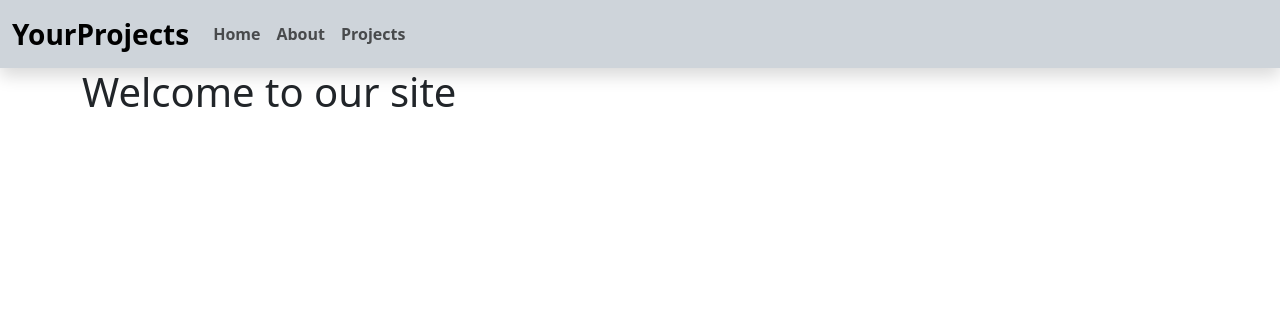
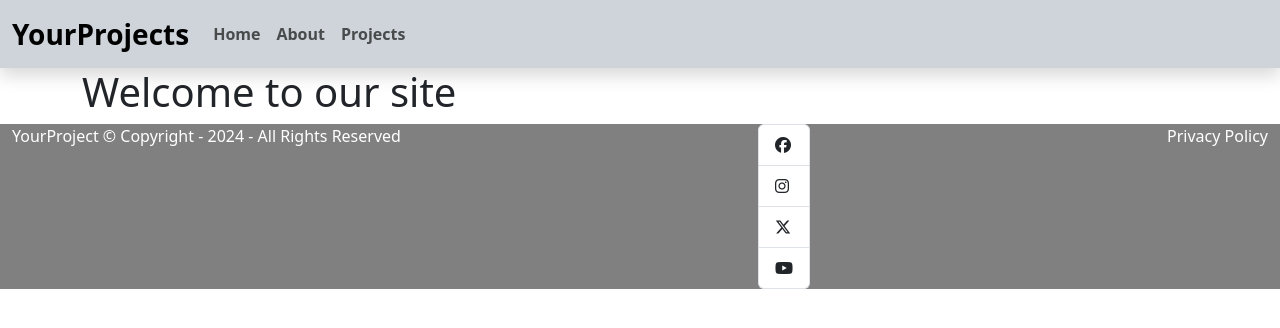
Before and after one commit to gianlucafalaschi/myprojects-frontoffice, a Vue app: page / in a window 1280 px wide. Shown: the top 328 px of the page. Built offline with nearby package versions, Linux system fonts and the light colour scheme.

Commit message:
add: AppFooter + font awesome added

```diff
--- a/index.html
+++ b/index.html
@@ -4,14 +4,19 @@
     <meta charset="UTF-8" />
     <link rel="icon" type="image/svg+xml" href="/vite.svg" />
     <meta name="viewport" content="width=device-width, initial-scale=1.0" />
+    <!-- Font awesome -->
+    <link rel="stylesheet" href="https://cdnjs.cloudflare.com/ajax/libs/font-awesome/6.6.0/css/all.min.css" integrity="sha512-Kc323vGBEqzTmouAECnVceyQqyqdsSiqLQISBL29aUW4U/M7pSPA/gEUZQqv1cwx4OnYxTxve5UMg5GT6L4JJg==" crossorigin="anonymous" referrerpolicy="no-referrer" />
+    <!--/ Font awesome -->
     <!-- Bootstrap -->
     <link href="https://cdn.jsdelivr.net/npm/bootstrap@5.3.3/dist/css/bootstrap.min.css" rel="stylesheet" integrity="sha384-QWTKZyjpPEjISv5WaRU9OFeRpok6YctnYmDr5pNlyT2bRjXh0JMhjY6hW+ALEwIH" crossorigin="anonymous">
+    <!--/ Bootstrap -->
     <title>Vite + Vue</title>
   </head>
   <body>
     <div id="app"></div>
     <script type="module" src="/src/main.js"></script>
-    <!-- bootstrap -->
+    <!-- Bootstrap -->
     <script src="https://cdn.jsdelivr.net/npm/bootstrap@5.3.3/dist/js/bootstrap.bundle.min.js" integrity="sha384-YvpcrYf0tY3lHB60NNkmXc5s9fDVZLESaAA55NDzOxhy9GkcIdslK1eN7N6jIeHz" crossorigin="anonymous"></script>
+    <!--/ Bootstrap -->
   </body>
 </html>
--- a/src/App.vue
+++ b/src/App.vue
@@ -1,11 +1,14 @@
 <script>
   import ProjectsList from './pages/ProjectsList.vue';
   import AppHeader from './components/AppHeader.vue';
+  import AppFooter from './components/AppFooter.vue';
 
   export default {
     components: {
       ProjectsList,
       AppHeader,
+      AppFooter
+
     },
 
 }
@@ -14,6 +17,7 @@
 <template>
   <AppHeader></AppHeader>
   <router-view></router-view>
+  <AppFooter></AppFooter>
 </template>
 
 <style lang="scss">
--- /dev/null
+++ b/src/components/AppFooter.vue
@@ -0,0 +1,32 @@
+<script>
+export default {
+    name: "AppFooter",
+}
+</script>
+
+<template>
+    <footer>
+        <div class="container-fluid">
+            <div class="ms-footer-content d-flex justify-content-between text-white">
+                <span>YourProject © Copyright - 2024 - All Rights Reserved</span>
+                <div class="list-group d-flex">
+                    <a href="#" class="list-group-item list-group-item-action"><i class="fa-brands fa-facebook"></i></a>
+                    <a href="#" class="list-group-item list-group-item-action"><i class="fa-brands fa-instagram"></i></a>
+                    <a href="#" class="list-group-item list-group-item-action"><i class="fa-brands fa-x-twitter"></i></a>
+                    <a href="#" class="list-group-item list-group-item-action"><i class="fa-brands fa-youtube"></i></a>
+                </div>
+            <div>Privacy Policy</div>
+        </div>
+        </div>
+    </footer>
+</template>
+
+<style>
+footer {
+    background-color: gray;
+}
+
+p {
+    color: white;
+}
+</style>
```
